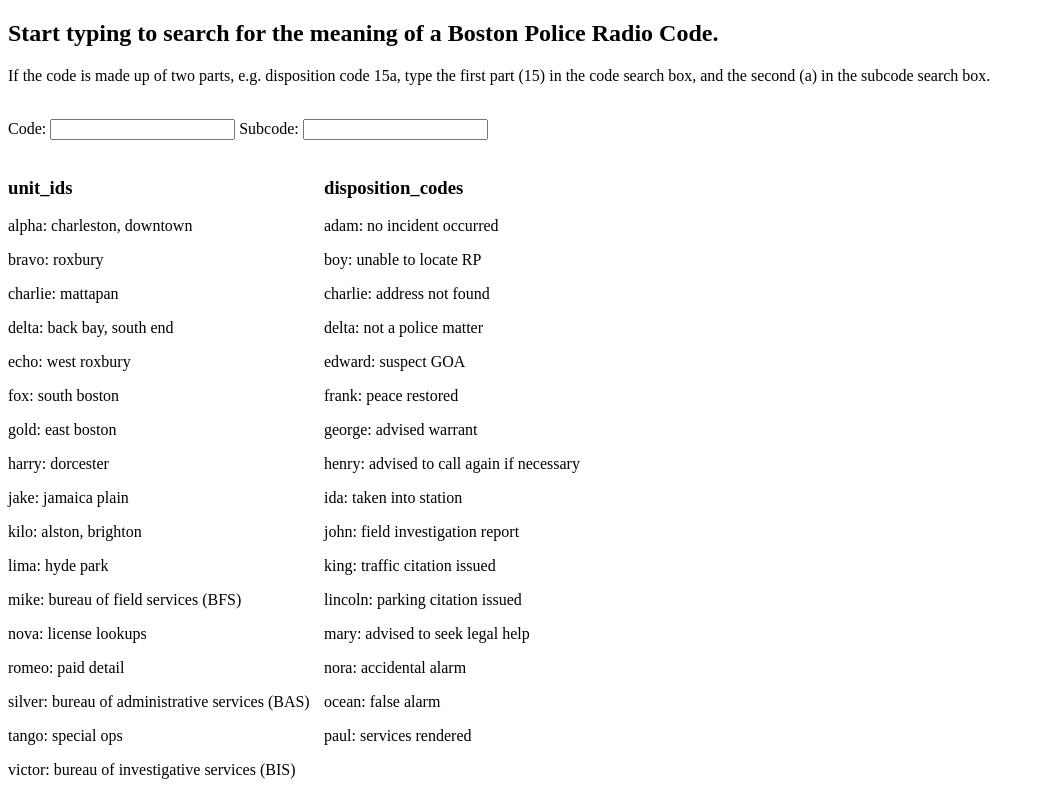
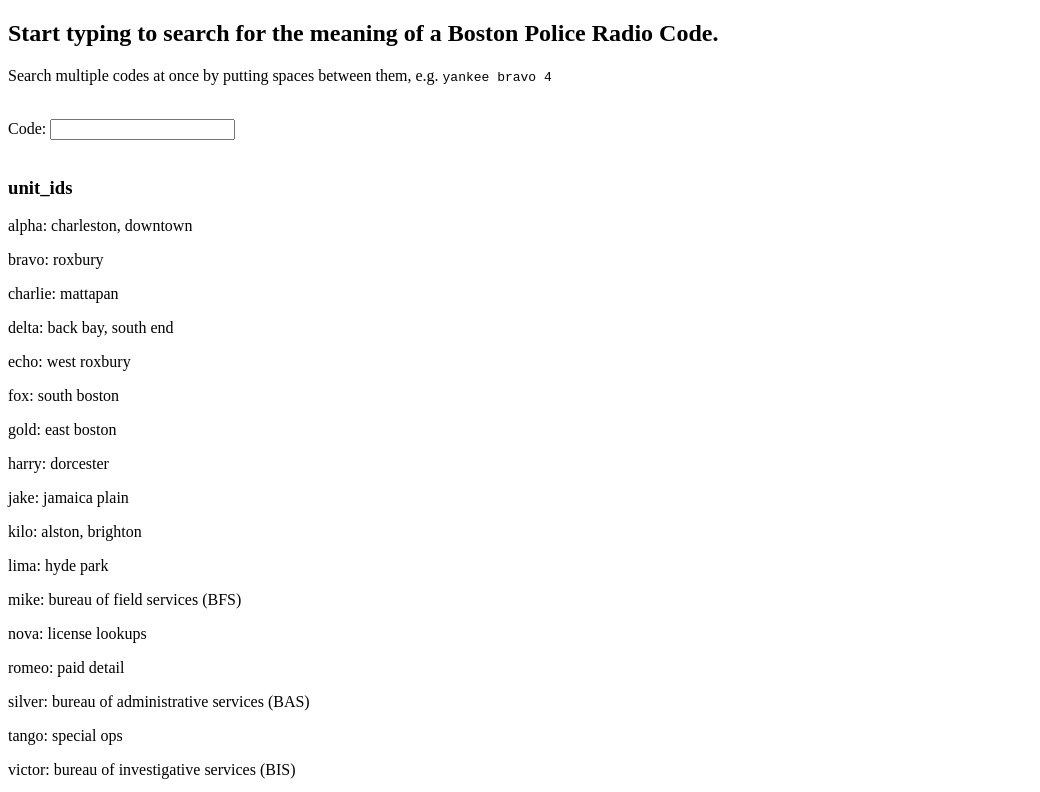
Before and after one commit to favorable-mutation/police-code-search, a website: page index.html in a window 1280 px wide. Shown: the top 792 px of the page, without its empty margins (0-1040 px from the left). Drawn offline with nearby package versions, Linux system fonts and the light colour scheme.

Commit message:
rolls back dual-column layout, refines fuzzy search

```diff
--- a/codes.json
+++ b/codes.json
@@ -62,7 +62,6 @@
     "15": "intoxicate person (DK)",
     "16": "disturbance in structure",
     "23": "emotionally disturbed person",
-    "_suffixes": {
     "adam": "no incident occurred",
     "boy": "unable to locate RP",
     "charlie": "address not found",
@@ -78,8 +77,7 @@
     "mary": "advised to seek legal help",
     "nora": "accidental alarm",
     "ocean": "false alarm",
-      "paul": "services rendered"
-    },
+    "paul": "services rendered",
     "AR": "arriving on scene",
     "CR": "clearing assignment",
     "ON": "logging on",
--- a/index.html
+++ b/index.html
@@ -13,24 +13,18 @@
     Start typing to search for the meaning of a Boston Police Radio Code.
   </h2>
   <p>
-    If the code is made up of two parts, e.g. disposition code 15a, type
-    the first part (15) in the code search box, and the second (a) in the
-    subcode search box.
+    Search multiple codes at once by putting spaces between them, e.g.
+    <code>yankee bravo 4</code>
   </p>
   <br>
   <label for="code-search">
     Code:
   </label>
   <input type="search" id="code-search">
-  <label for="code-search">
-    Subcode:
-  </label>
-  <input type="search" id="subcode-search">
   <br>
   <br>
   <div id="container">
     <div id="code-results"></div>
-    <div id="subcode-results"></div>
   </div>
   <script src="./script.js"></script>
 </body>
--- a/script.js
+++ b/script.js
@@ -41,10 +41,9 @@
 
 function getJSONBy (id) {
   $.getJSON(`${id}s.json`, (data) => {
-    const fuses = _.mapValues(data, (vals, key) => new Fuse(_.keys(vals), {}))
+    const fuses = _.mapValues(data, (vals, key) => new Fuse(_.keys(vals), { threshold: 0.4 }))
     generateResults(id, data, fuses)
   })
 }
 
 getJSONBy('code')
-getJSONBy('subcode')
--- a/subcodes.json
+++ /dev/null
@@ -1,20 +0,0 @@
-{
-  "disposition_codes": {
-    "adam": "no incident occurred",
-    "boy": "unable to locate RP",
-    "charlie": "address not found",
-    "delta": "not a police matter",
-    "edward": "suspect GOA",
-    "frank": "peace restored",
-    "george": "advised warrant",
-    "henry": "advised to call again if necessary",
-    "ida": "taken into station",
-    "john": "field investigation report",
-    "king": "traffic citation issued",
-    "lincoln": "parking citation issued",
-    "mary": "advised to seek legal help",
-    "nora": "accidental alarm",
-    "ocean": "false alarm",
-    "paul": "services rendered"
-  }
-}
--- a/theme.css
+++ b/theme.css
@@ -1,7 +1,3 @@
 #container {
   display: flex;
 }
-
-div {
-  width: 50%;
-}
```
Lines whose indentation alone changed are shown as unchanged.
